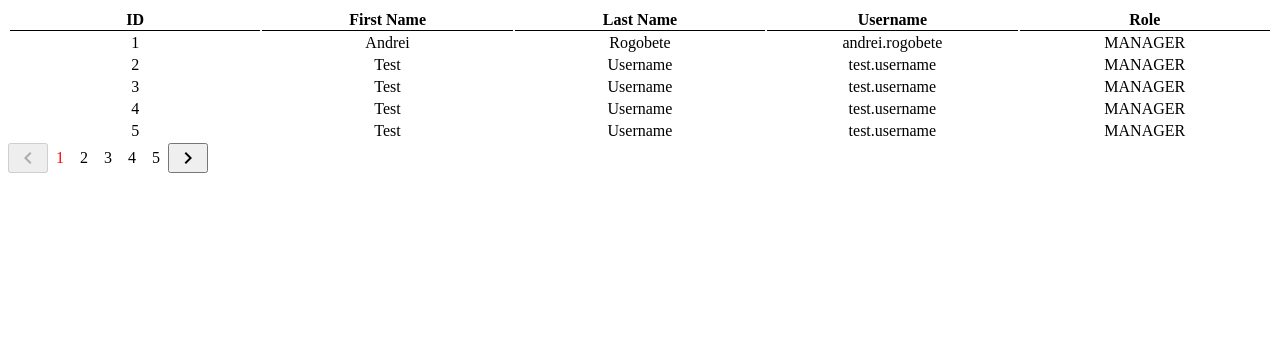
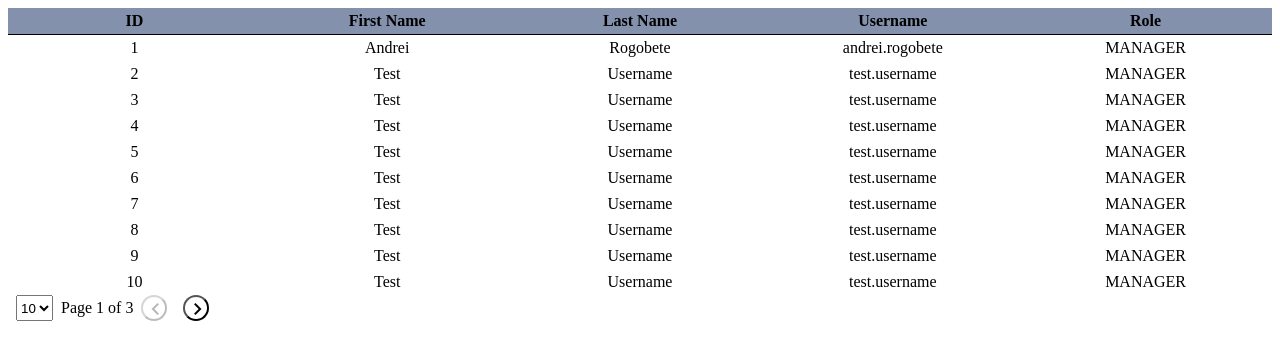
Before and after one commit to andreirogobete/uipath, an Angular app in the folder uipath/: page / in a window 1280 px wide. Shown: the top 360 px of the page. Built offline with nearby package versions, Linux system fonts and the light colour scheme.

Commit message:
Transform t-entry into directive and fix grid pagination

```diff
--- a/uipath/src/app/app.component.html
+++ b/uipath/src/app/app.component.html
@@ -1,6 +1,6 @@
 <!-- <t-progress [progress]="55"></t-progress> -->
 
-<t-grid [data]=data [pageSize]="5">
+<t-grid [data]=data [pageSize]="10">
   <t-entry property="id" title="ID" sortable></t-entry>
   <t-entry property="firstName" title="First Name" sortable></t-entry>
   <t-entry property="lastName" title="Last Name" sortable></t-entry>
--- /dev/null
+++ b/uipath/src/app/components/grid/constants/grid.constants.ts
@@ -0,0 +1,3 @@
+export const GRID_PAGINATION_OPTIONS = [1, 5, 10, 15, 20, 25];
+export const DEFAULT_GRID_PAGE_SIZE = 5;
+export const DEFAULT_GRID_PAGE_NUMBER = 1;
--- /dev/null
+++ b/uipath/src/app/components/grid/directives/grid-entry/grid-entry.directive.ts
@@ -0,0 +1,11 @@
+import { Directive, EventEmitter, Input, Output } from '@angular/core';
+import { SortChange } from '../../types/grid-types';
+
+@Directive({
+  selector: 't-entry'
+})
+export class GridEntryDirective {
+  @Input() title: string = '';
+  @Input() property: string = '';
+  @Input('boolean-attribute') sortable: boolean = false;
+}
--- a/uipath/src/app/components/grid/grid.component.html
+++ b/uipath/src/app/components/grid/grid.component.html
@@ -1,19 +1,33 @@
 <table>
     <thead>
-        <th *ngFor="let gridEntry of gridEntriesConfig">
+        <th *ngFor="let gridEntry of gridHeaderConfig">
             {{gridEntry.title}}
         </th>
     </thead>
     <tbody>
         <tr *ngFor="let item of displayedData">
-            <td *ngFor="let gridEntry of gridEntriesConfig">
+            <td *ngFor="let gridEntry of gridHeaderConfig">
                 {{item[gridEntry['property']]}}
             </td>
         </tr>
     </tbody>
 </table>
 
-<div *ngIf="!!pageSize && gridData.length > pageSize" class="pagination-control">
+<!-- Dev Note: Potentially, this can be located in a standalone component -->
+<form [formGroup]="paginationForm" class="pagination-control">
+    <select
+        class="pagination-form-select pagination-item"
+        formControlName="pageSize"
+        aria-label="Page size"
+    >
+        <option *ngFor="let option of pageSizeOptions" [value]="option">
+            {{option}}
+        </option>
+    </select>
+    <div class="pagination-form-current-page vertical-flex-container">
+        Page {{currentPage}} of {{totalPageCount}}
+    </div>
+
     <button
         [disabled]="currentPage === 1"
         (click)="handlePageChange(currentPage - 1)"
@@ -22,20 +36,13 @@
     >
         <mat-icon>keyboard_arrow_left</mat-icon>
     </button>
-    <div
-        *ngFor="let page of [].constructor(pageCount); index as i"
-        class="vertical-flex-container pagination-page-number pagination-item"
-        [ngClass]="{'pagination-item-enabled': i + 1 === currentPage}"
-        (click)="handlePageChange(i + 1)"
-    >
-        {{i + 1}}
-    </div>
+
     <button
-        [disabled]="currentPage === pageCount"
+        [disabled]="currentPage === totalPageCount"
         (click)="handlePageChange(currentPage + 1)"
         class="vertical-flex-container pagination-item"
         data-test-id="pagination-right"
     >
         <mat-icon>keyboard_arrow_right</mat-icon>
     </button>
-</div>
+</form>
--- a/uipath/src/app/components/grid/grid.component.scss
+++ b/uipath/src/app/components/grid/grid.component.scss
@@ -1,6 +1,9 @@
+@import '../../style/colors.scss';
+
 table {
     display: table;
     table-layout: fixed;
+    border-spacing: 0;
     width: 100%;
 
     tr {
@@ -8,7 +11,13 @@ table {
     }
 
     th {
-        border-bottom: 1px solid black;
+        border-bottom: 1px solid $black;
+        background-color: $light-blue;
+        padding: 0.25rem;
+    }
+
+    td {
+        padding: 0.25rem;
     }
 
     thead {
@@ -27,6 +36,15 @@ table {
 
     .pagination-item {
         cursor: pointer;
+        margin: 0 0.5rem;
+    }
+
+    button.pagination-item {
+        background-color: $white;
+        border-radius: 25px;
+        width: 26px;
+        height: 26px;
+        padding: 0;
     }
 
     .pagination-page-number {
@@ -34,6 +52,6 @@ table {
     }
 
     .pagination-item-enabled {
-        color: red;
+        color: $dark-blue;
     }
 }
--- a/uipath/src/app/components/grid/grid.component.ts
+++ b/uipath/src/app/components/grid/grid.component.ts
@@ -1,6 +1,18 @@
-import { AfterContentInit, AfterViewInit, Component, ContentChildren, EventEmitter, Input, OnChanges, OnDestroy, OnInit, Output, QueryList, SimpleChanges, ViewChild, ViewChildren } from '@angular/core';
+import {
+  AfterContentInit,
+  Component,
+  ContentChildren,
+  EventEmitter,
+  Input,
+  OnDestroy,
+  OnInit,
+  Output,
+  QueryList
+} from '@angular/core';
+import { FormBuilder } from '@angular/forms';
 import { Observable, Subscription } from 'rxjs';
-import { GridEntryComponent } from './components/grid-entry/grid-entry.component';
+import { DEFAULT_GRID_PAGE_NUMBER, DEFAULT_GRID_PAGE_SIZE, GRID_PAGINATION_OPTIONS } from './constants/grid.constants';
+import { GridEntryDirective } from './directives/grid-entry/grid-entry.directive';
 import { SortChange } from './types/grid-types';
 
 @Component({
@@ -8,7 +20,7 @@ import { SortChange } from './types/grid-types';
   templateUrl: './grid.component.html',
   styleUrls: ['./grid.component.scss']
 })
-export class GridComponent implements AfterContentInit, OnInit, OnChanges, OnDestroy {
+export class GridComponent implements AfterContentInit, OnInit, OnDestroy {
   @Input() data: Observable<any[]> = new Observable<any[]>();
   @Input() pageSize: number | null = null;
 
@@ -19,34 +31,51 @@ export class GridComponent implements AfterContentInit, OnInit, OnChanges, OnDes
   gridData: any[] = []
   displayedData: any[] = [];
 
-  // Used for pagination
-  skip: number = 0;
-  pageCount: number = 1;
-  currentPage = this.pageCount;
+  // Pagination
+  totalPageCount: number = DEFAULT_GRID_PAGE_NUMBER;
+  currentPage: number = DEFAULT_GRID_PAGE_NUMBER;
+  pageSizeOptions = GRID_PAGINATION_OPTIONS;
+  paginationForm = this.formBuilder.group({
+    pageSize: [DEFAULT_GRID_PAGE_SIZE]
+  });
 
-  // Children config to get table headers
-  @ContentChildren(GridEntryComponent) gridEntries!: QueryList<GridEntryComponent>;
+  // Children config to get table headers via directives
+  @ContentChildren(GridEntryDirective) gridHeaders!: QueryList<GridEntryDirective>;
 
-  gridEntriesConfig: GridEntryComponent[] = [];
+  gridHeaderConfig: GridEntryDirective[] = [];
 
   private subscription = new Subscription();
 
+  constructor(private formBuilder: FormBuilder) {}
+
   ngAfterContentInit(): void {
-    this.gridEntriesConfig = this.gridEntries.toArray();
+    this.gridHeaderConfig = this.gridHeaders.toArray();
   }
 
   ngOnInit(): void {
     if (this.data instanceof Observable) {
       const sub = this.data.subscribe((items: any[]) => {
         this.setGridData(items);
-      })
+      });
+      this.subscription.add(sub);
     } else {
-      console.log('NU')
+      // TODO: Handle data when not an observable
     }
+
+    this.initializePageSize();
   }
 
-  ngOnChanges(changes: SimpleChanges): void {
+  private initializePageSize() {
+    const formSub = this.paginationForm.valueChanges.subscribe(value => {
+      this.computeDisplayedData(true);
+      // Page size should always be non-null when the value changes since the select contains a list of possible values.
+      this.pageSizeChange.emit(Number(value.pageSize));
+    });
+    this.subscription.add(formSub);
 
+    if (!!this.pageSize) {
+      this.paginationForm.get('pageSize')?.setValue(this.pageSize);
+    }
   }
 
   ngOnDestroy(): void {
@@ -60,23 +89,29 @@ export class GridComponent implements AfterContentInit, OnInit, OnChanges, OnDes
     }
   }
 
-  private computeDisplayedData() {
-    const pageSize = this.pageSize!;
-    const dataCount = this.gridData.length;
-    this.pageCount = Math.ceil(dataCount / pageSize);
+  // Dev note: Potentially, this can be located into a "grid-paging.service" for the logic
+  private computeDisplayedData(moveToFirstPage: boolean = false) {
+    const itemsCount = this.gridData.length;
+    const pageSize = Number(this.paginationForm.get('pageSize')?.getRawValue()) || DEFAULT_GRID_PAGE_SIZE;
+    this.totalPageCount = Math.ceil(itemsCount / pageSize);
+
+    this.updateDisplayedData(pageSize, moveToFirstPage);
+  }
+
+  private updateDisplayedData(pageSize: number, moveToFirstPage: boolean = false) {
+    if (moveToFirstPage) {
+      this.currentPage = DEFAULT_GRID_PAGE_NUMBER;
+    }
     const startIndex = (this.currentPage - 1) * pageSize;
     const endIndex = startIndex + pageSize;
-
-    console.log(startIndex, endIndex, this.currentPage)
-
     this.displayedData = this.gridData.slice(startIndex, endIndex);
   }
 
   handlePageChange(pageNumber: number) {
-    console.log(pageNumber);
     this.currentPage = pageNumber;
     if (this.pageSize) {
       this.computeDisplayedData();
+      this.pageNumberChange.emit(pageNumber);
     }
   }
 }
--- /dev/null
+++ b/uipath/src/app/style/colors.scss
@@ -0,0 +1,4 @@
+$black: #000000;
+$white: #FFFFFF;
+$light-blue: #8491ad;
+$dark-blue: #3765c7;
```
Also changed, not shown: uipath/src/app/app.module.ts (+5 -2 lines), uipath/src/app/components/grid/components/grid-entry/grid-entry.component.ts (deleted, +0 -15 lines), uipath/src/app/components/grid/components/grid-entry/grid-entry.component.html (deleted), uipath/src/app/components/grid/components/grid-entry/grid-entry.component.scss (deleted), 1 other file (tests, documents, lock files or other folders).
